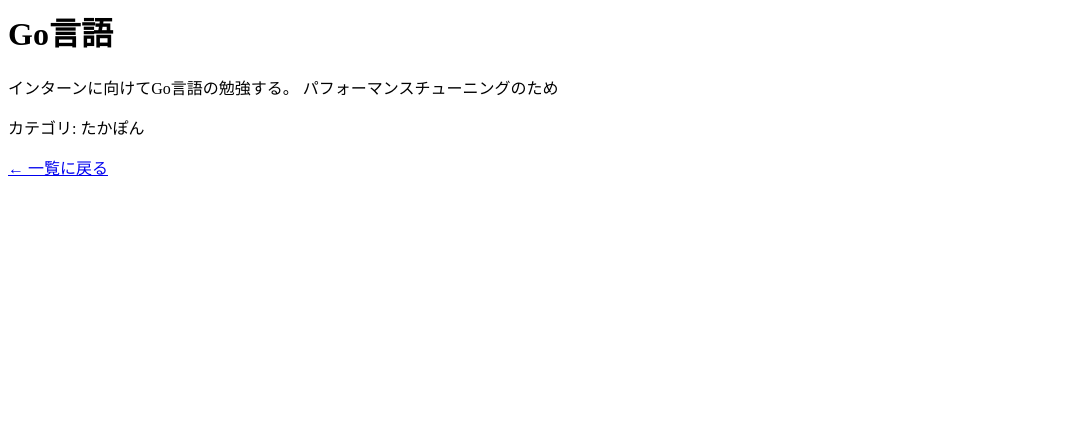
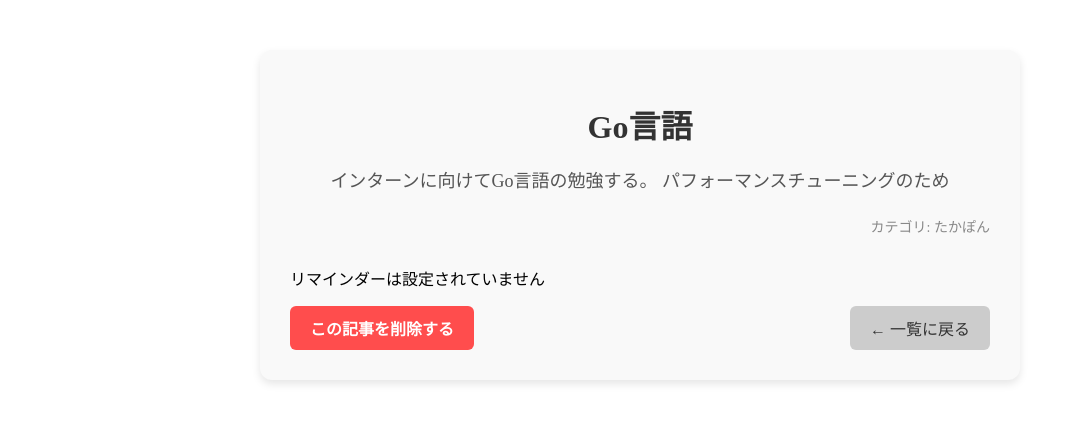
Before and after one commit to takapom/API-Django-app, a Django app: page /article/24/ in a window 1280 px wide. Shown: the top 423 px of the page, without its empty margins (0-1073 px from the left). Run offline with Django 5.2, Linux system fonts and the light colour scheme; data comes from the database, SQL or seed files in the repository; both versions use the stored data as it was after the commit; data that the repository does not hold is empty.

Commit message:
削除機能とリマインダー機能追加

```diff
--- a/fk_project/blog/forms.py
+++ b/fk_project/blog/forms.py
@@ -3,6 +3,7 @@
 from django import forms
 from .models import Article
 
+# フォームを簡単に表示させるものを定義
 class ArticleForm(forms.ModelForm):
     class Meta:
         model = Article
--- a/fk_project/blog/models.py
+++ b/fk_project/blog/models.py
@@ -14,3 +14,11 @@ class Article(models.Model):
 
     def __str__(self):
         return self.title
+
+# 1対1の練習のため、リマインダー機能の処理を定義
+class Reminder(models.Model):
+    memo = models.OneToOneField(Article ,on_delete=models.CASCADE)
+    remind_at = models.DateTimeField()
+
+    def __str__(self):
+        return f'{self.memo.content}を{self.remind_at}にリマインド'
--- /dev/null
+++ b/fk_project/blog/static/blog/article_detail.css
@@ -0,0 +1,62 @@
+.container {
+    max-width: 700px;
+    margin: 50px auto;
+    padding: 30px;
+    background-color: #f9f9f9;
+    border-radius: 12px;
+    box-shadow: 0 4px 8px rgba(0, 0, 0, 0.1);
+  }
+
+  .title {
+    font-size: 32px;
+    margin-bottom: 20px;
+    color: #333;
+    text-align: center;
+  }
+
+  .content {
+    text-align: center;
+    font-size: 18px;
+    line-height: 1.6;
+    color: #555;
+    margin-bottom: 20px;
+  }
+
+  .category {
+    text-align: center;
+    font-size: 14px;
+    color: #888;
+    margin-bottom: 30px;
+    text-align: right;
+  }
+
+  .buttons {
+    display: flex;
+    justify-content: space-between;
+    gap: 10px;
+  }
+
+  .delete-button {
+    padding: 10px 20px;
+    background-color: #ff4d4d;
+    color: white;
+    text-decoration: none;
+    border-radius: 6px;
+    font-weight: bold;
+  }
+
+  .delete-button:hover {
+    background-color: #e60000;
+  }
+
+  .back-button {
+    padding: 10px 20px;
+    background-color: #ccc;
+    color: #333;
+    text-decoration: none;
+    border-radius: 6px;
+  }
+
+  .back-button:hover {
+    background-color: #bbb;
+  }
--- a/fk_project/blog/templates/blog/article_detail.html
+++ b/fk_project/blog/templates/blog/article_detail.html
@@ -1,4 +1,28 @@
-<h1>{{ article.title }}</h1>
-<p>{{ article.content }}</p>
-<p>カテゴリ: {{ article.category.name }}</p>
-<a href="{% url 'article_list' %}">← 一覧に戻る</a>
+{% load static %}
+
+<!DOCTYPE html>
+<html lang="ja">
+<head>
+    <meta charset="UTF-8">
+    <title>{{ article.title }}</title>
+    <link rel="stylesheet" href="{% static 'blog/article_detail.css' %}">
+</head>
+<body>
+    <div class="container">
+        <h1 class="title">{{ article.title }}</h1>
+        <p class="content">{{ article.content }}</p>
+        <p class="category">カテゴリ: {{ article.category.name }}</p>
+
+        {% if reminder %}
+            <p class="reminder">リマインド予定日: {{ reminder.remind_at }}</p>
+        {% else %}
+            <p class="no-reminder">リマインダーは設定されていません</p>
+        {% endif %}
+
+        <div class="buttons">
+            <a href="{% url 'article_delete' article.pk %}" class="delete-button">この記事を削除する</a>
+            <a href="{% url 'article_list' %}" class="back-button">← 一覧に戻る</a>
+        </div>
+    </div>
+</body>
+</html>
--- a/fk_project/blog/urls.py
+++ b/fk_project/blog/urls.py
@@ -5,4 +5,5 @@ urlpatterns = [
     path('', views.article_list, name='article_list'),
     path('article/<int:pk>/', views.article_detail, name='article_detail'),
     path('article/new/', views.article_create, name='article_create'),
+    path('article/<int:pk>/delete/', views.article_delete, name='article_delete'),
 ]
--- a/fk_project/blog/views.py
+++ b/fk_project/blog/views.py
@@ -1,5 +1,5 @@
 from django.shortcuts import render, redirect
-from .models import Article
+from .models import Article, Reminder
 from django.shortcuts import get_object_or_404
 from .forms import ArticleForm
 
@@ -13,7 +13,16 @@ def article_list(request):
 # それを検索して合致するものの詳細ページに移動する
 def article_detail(request, pk):
     article = get_object_or_404(Article, pk=pk)
-    return render(request, 'blog/article_detail.html', {'article': article})
+
+    try:
+        reminder = Reminder.objects.get(memo=article)
+    except Reminder.DoesNotExist:
+        reminder = None
+
+    return render(request, 'blog/article_detail.html', {
+        'article': article,
+        'reminder': reminder,
+        })
 
 # 入力欄のviewを定義
 def article_create(request):
@@ -24,3 +33,10 @@ def article_create(request):
     else:
         form = ArticleForm()
     return render(request, 'blog/article_form.html', {'form': form})
+
+
+# 削除処理を定義
+def article_delete(request, pk):
+    article = get_object_or_404(Article ,pk=pk)
+    article.delete()
+    return redirect('article_list') #トップページへ遷移
```
Also changed, not shown: fk_project/blog/migrations/0002_reminder.py (added), fk_project/db.sqlite3, 1 other file.
